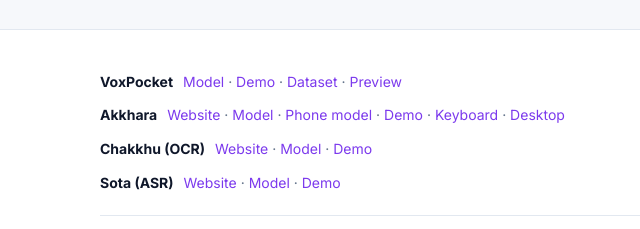
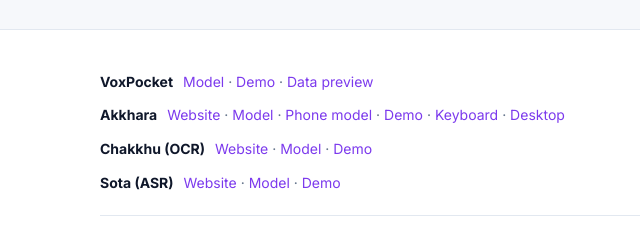
Before and after one commit to MuyleangIng/voxpocket-web, a plain HTML site: page index.html in a window 1280 px wide. Shown: the part 9159-9388 px from the top of the page, 0-640 px from the left. Drawn offline with Linux system fonts and the light colour scheme; a web font is replaced by a local one.

Commit message:
Footer: one link to the new data preview

```diff
--- a/index.html
+++ b/index.html
@@ -660,7 +660,7 @@ document.querySelectorAll('#donate .dn-copy').forEach(b=>b.addEventListener('cli
 <footer>
   <div class="wrap">
     <div class="fgrid">
-      <div class="flinks"><b>VoxPocket</b> <a href="https://huggingface.co/muyleanging/VoxPocket-TTS-Khmer" target="_blank" rel="noopener">Model</a> · <a href="https://huggingface.co/spaces/muyleanging/VoxPocket-TTS-Demo" target="_blank" rel="noopener">Demo</a> · <a href="https://huggingface.co/datasets/muyleanging/VoxPocket-TTS-Khmer-Data-Preview" target="_blank" rel="noopener">Dataset</a> · <a href="https://huggingface.co/datasets/muyleanging/VoxPocket-TTS-Khmer-Preview" target="_blank" rel="noopener">Preview</a></div>
+      <div class="flinks"><b>VoxPocket</b> <a href="https://huggingface.co/muyleanging/VoxPocket-TTS-Khmer" target="_blank" rel="noopener">Model</a> · <a href="https://huggingface.co/spaces/muyleanging/VoxPocket-TTS-Demo" target="_blank" rel="noopener">Demo</a> · <a href="https://huggingface.co/datasets/muyleanging/VoxPocket-TTS-Khmer-Data-Preview" target="_blank" rel="noopener">Data preview</a></div>
       <div class="flinks"><b>Akkhara</b> <a href="https://muyleanging.github.io/akkhara-web/" target="_blank" rel="noopener">Website</a> · <a href="https://huggingface.co/muyleanging/Akkhara-ByT5-Small-Khmer" target="_blank" rel="noopener">Model</a> · <a href="https://huggingface.co/muyleanging/Akkhara-Mini-Khmer-ONNX" target="_blank" rel="noopener">Phone model</a> · <a href="https://huggingface.co/spaces/muyleanging/Akkhara-Demo" target="_blank" rel="noopener">Demo</a> · <a href="https://github.com/MuyleangIng/akkhara-keyboard" target="_blank" rel="noopener">Keyboard</a> · <a href="https://github.com/MuyleangIng/akkhara-desktop" target="_blank" rel="noopener">Desktop</a></div>
       <div class="flinks"><b>Chakkhu (OCR)</b> <a href="https://muyleanging.github.io/chakkhu-web/" target="_blank" rel="noopener">Website</a> · <a href="https://huggingface.co/muyleanging/Chakkhu-OCR-Khmer" target="_blank" rel="noopener">Model</a> · <a href="https://huggingface.co/spaces/muyleanging/Chakkhu-OCR-Demo" target="_blank" rel="noopener">Demo</a></div>
       <div class="flinks"><b>Sota (ASR)</b> <a href="https://muyleanging.github.io/sota-web/" target="_blank" rel="noopener">Website</a> · <a href="https://huggingface.co/muyleanging/Sota-ASR-Khmer-ONNX" target="_blank" rel="noopener">Model</a> · <a href="https://huggingface.co/spaces/muyleanging/Sota-ASR-Demo" target="_blank" rel="noopener">Demo</a></div>
```
